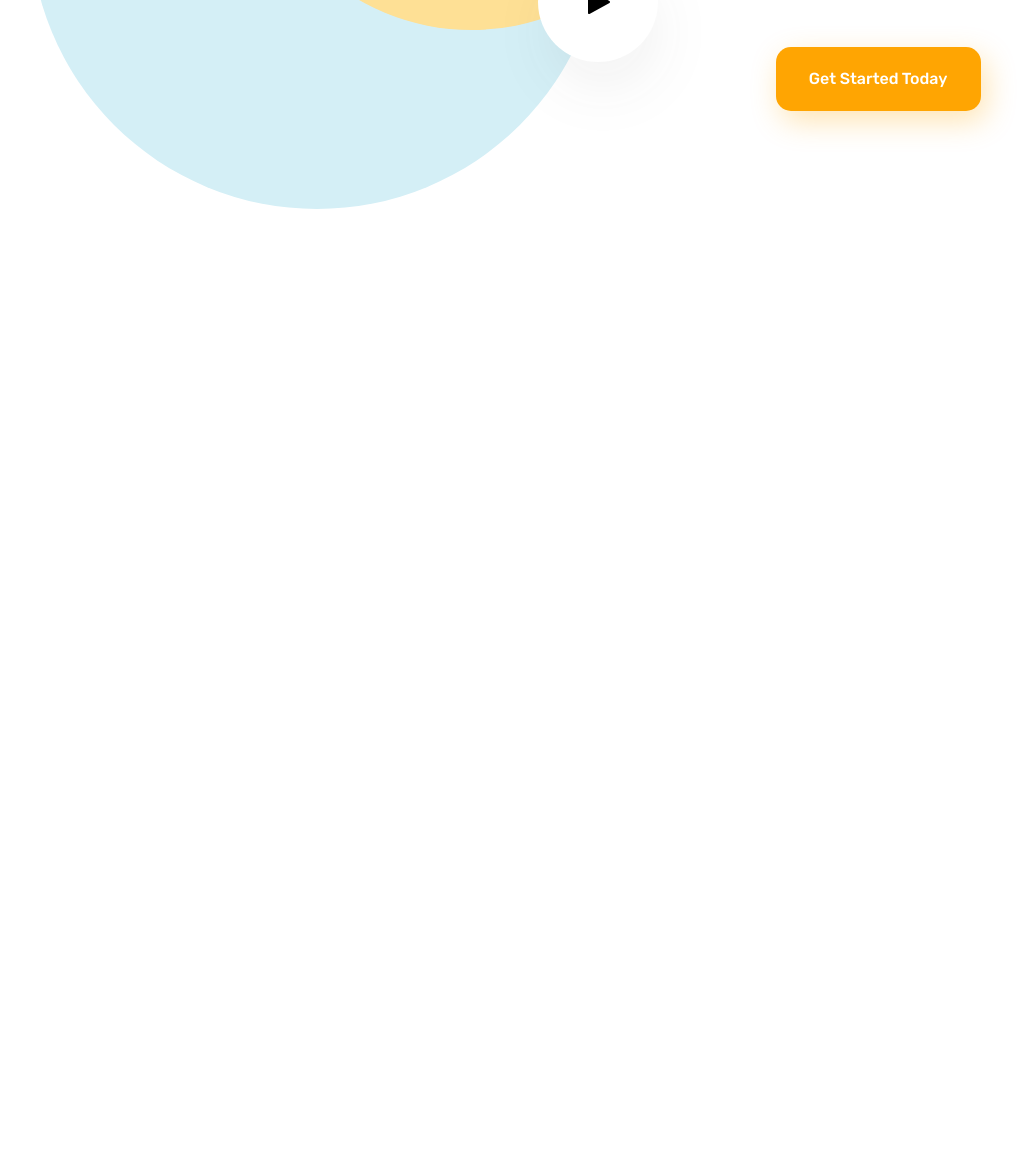
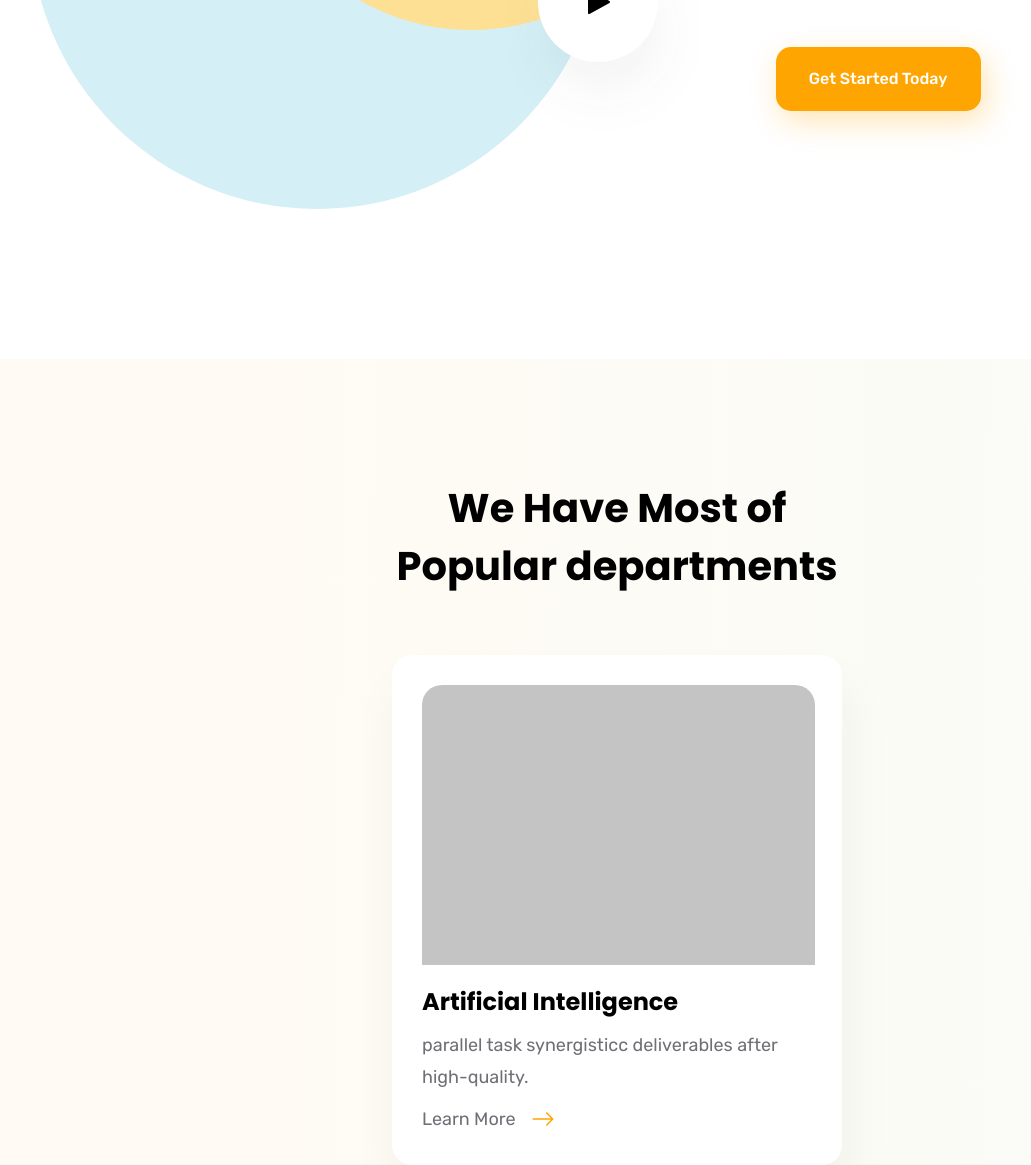
Before and after one commit to praewviparat/mini-project, a plain HTML site: page index.html in a window 1280 px wide. Shown: the part 1709-2874 px from the top of the page, without its empty margins (23-1054 px from the left). Before the commit the page ends 1968 px from the top, so only its background shows below. Drawn offline with Linux system fonts and the light colour scheme.

Commit message:
feat:add department-section

```diff
--- a/index.html
+++ b/index.html
@@ -69,6 +69,26 @@
                     <button>Get Started Today</button>
                 </div>
             </section>
+            <section class="departments-section">
+                <span class="departments-title">We Have Most of <br>
+                    Popular departments
+                </span>
+                <div class="departments-container">
+                    <div class="department-card">
+                        <div class="gray-box"></div>
+                        <h4>Artificial Intelligence</h4>
+                        <span>
+                            parallel task synergisticc deliverables after<br>
+                            high-quality.
+                        </span>
+                        <div class="learnmore-link">
+                            <span>Learn More</span>
+                            <img src="assets/images/icon_arrow.svg" alt="Arrow Icon" />
+                        </div>
+                    </div>
+                </div>
+
+            </section>
         </main>
     </body>
 </html>
--- a/main.css
+++ b/main.css
@@ -81,3 +81,68 @@
     font-weight: 500;
     margin-top: 40px;
 }
+
+.departments-section {
+    display: flex;
+    flex-direction: column;
+    align-items: center;
+    background: var(--website-bg);
+    gap: 60px;
+}
+
+.departments-title {
+    font-family: "Poppins";
+    font-size: 40px;
+    font-weight: 700;
+    line-height: 58px;
+    text-align: center;
+    margin-top: 120px;
+}
+
+.departments-container {
+    display: flex;
+    justify-content: center;
+    align-items: center;
+    gap: 30px;
+}
+
+.department-card {
+    display: flex;
+    flex-direction: column;
+    width: 450px;
+    height: 510px;
+    background-color: rgba(255, 255, 255, 1);
+    border-radius: 20px;
+    box-shadow: 5px 30px 50px 0px rgba(43, 42, 42, 0.05);
+    padding: 30px;
+    gap: 10px;
+}
+
+.gray-box {
+    width: 393px;
+    height: 280px;
+    border-radius: 20px 20px 0px 0px;
+    background: rgba(196, 196, 196, 1);
+    margin-bottom: 10px;
+}
+
+
+.department-card h4 {
+    font-family: "Poppins";
+    font-size: 24px;
+    font-weight: 700;
+    line-height: 34px;
+}
+
+.department-card span {
+    font-family: "Rubik";
+    font-size: 18px;
+    font-weight: 400;
+    line-height: 32px;
+    color: var(--lightgrey-color);
+}
+
+.learnmore-link {
+    display: flex;
+    gap: 15px;
+}
```
